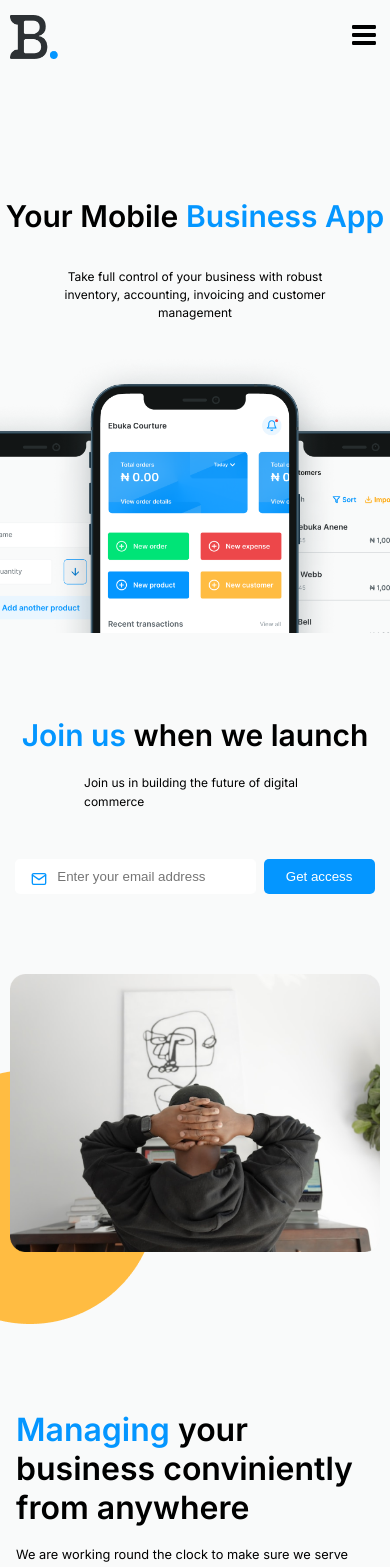
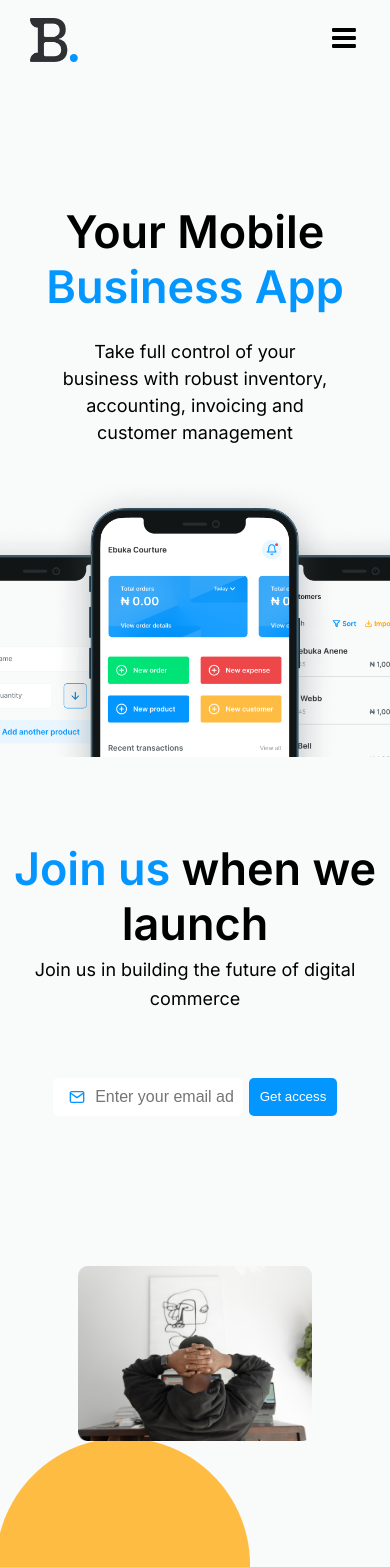
Before and after one commit to Prospertech-github/bridge-landing-page, a React (Create React App) app: page / in a window 390 px wide. Shown: the top 1567 px of the page. Built offline with nearby package versions, Linux system fonts and the light colour scheme.

Commit message:
FEAT: Responsive Tab design

```diff
--- a/src/components/Article/Article.css
+++ b/src/components/Article/Article.css
@@ -92,3 +92,15 @@
 	gap: 2rem;
 }
 }
+
+
+@media screen and (max-width: 800px) {
+	.article__container {
+		display: flex;
+		flex-direction: column;
+		gap: 2rem;
+		justify-content: center;
+		align-items: center;
+		margin-top: 50px;
+	}
+}
--- a/src/components/Footer/Footer.css
+++ b/src/components/Footer/Footer.css
@@ -34,19 +34,6 @@ footer {
 	/* border: 1px solid red; */
 	/* margin-left: 4rem; */
 }
-/* .footer__socials a {
-	width: 3.5rem;
-	height: 3.5rem;
-	border: 1px solid #af812d;
-	border-radius: 50%;
-	color: #af812d;
-	padding: 0.8rem;
-} */
-/* .footer__socials a:hover {
-	color: #0496ff;
-	border: 1px solid #0496ff;
-} */
-
 .footer__copyright {
 	/* margin-bottom: 1rem; */
 	color: #af812d;
@@ -68,15 +55,7 @@ footer {
 	width: 3.5rem;
 	height: 3.5rem;
 }
-/* @media screen and (max-width: 1024px) {
-	.footer__socials {
-		/* margin-left: -2rem;
-		border: 2px solid white;
-	}
-	.footer__logo {
-		margin-left: 7rem;
-	}
-} */
+
 @media screen and (max-width: 540px) {
 	footer {
 		display: flex;
@@ -102,3 +81,61 @@ footer {
 		width: 80%;
   }
 }
+
+
+@media screen and (max-width: 800px) {
+	footer {
+		display: flex;
+		flex-direction: column;
+		gap: 3rem;
+	}
+	.footer__logo {
+		/* margin-left: 5rem; */
+		font-size: 2rem;
+	width: 10rem;
+	margin-left: 9rem;
+	color: white;
+	}
+	.footer__logo img {
+	width: 100%;
+}
+  .footer__socials{
+    width: 100%;
+  }
+  .footer__socials a{
+    width: 50px;
+    height: 50px;
+  }
+  .footer-icon{
+    font-size: 24px;
+    text-align: center;
+    margin: auto;
+		padding: 0.5rem;
+		height: 80%;
+		width: 80%;
+  }
+}
+
+
+/* .footer__socials a {
+	width: 3.5rem;
+	height: 3.5rem;
+	border: 1px solid #af812d;
+	border-radius: 50%;
+	color: #af812d;
+	padding: 0.8rem;
+} */
+/* .footer__socials a:hover {
+	color: #0496ff;
+	border: 1px solid #0496ff;
+} */
+
+/* @media screen and (max-width: 1024px) {
+	.footer__socials {
+		/* margin-left: -2rem;
+		border: 2px solid white;
+	}
+	.footer__logo {
+		margin-left: 7rem;
+	}
+} */
--- a/src/components/Mainheader/Mainheader.css
+++ b/src/components/Mainheader/Mainheader.css
@@ -54,3 +54,28 @@
 		width: 100%;
 	}
 }
+
+
+@media screen and (max-width: 800px) {
+	.main__header {
+		margin-top: 120px;
+		gap: 1rem;
+	}
+	.header-writeup1 {
+		width: var(--container-width-sm);
+	}
+
+	.header-writeup1 h3 {
+		font-size: 45px;
+	}
+	.header-writeup2 {
+		width: 70%;
+		margin-top: 8px;
+	}
+	.header-writeup2 p {
+		font-size: 18px;
+		text-align: center;
+		line-break: none !important;
+		width: 100%;
+	}
+}
--- a/src/components/Mainheader2/Mainheader2.css
+++ b/src/components/Mainheader2/Mainheader2.css
@@ -120,3 +120,56 @@
 		color: #0496ff;
 	}
 }
+
+
+@media screen and (max-width: 840px) {
+	.main__head {
+		margin-top: 80px;
+	}
+	.head-writeup1 {
+		width: var(--container-width-sm);
+		font-size: 2px;
+	}
+
+	.head-writeup1 h3 {
+		font-size: 45px;
+	}
+	.head-writeup2 {
+		margin-top: 5px;
+		display: flex;
+		justify-content: center;
+		align-items: center;
+
+	}
+	.head-writeup2 p {
+		line-height: 1.6;
+		width: 100%;
+		height: 100%;
+		font-size: 18px;
+		text-align: center;
+	}
+
+	.input__form {
+		margin-top: 4rem;
+		height: 100%;
+		position: relative;
+		display: flex;
+		justify-content: center;
+		gap: 2%;
+		width: 75%;
+	}
+	.input__div {
+		width: 65%;
+	}
+	.input__field {
+		width: 100%;
+	}
+	.sub-button {
+		width: 30%;
+	}
+	.icon1 {
+		position: absolute;
+		margin-top: 0.7rem;
+		color: #0496ff;
+	}
+}
--- a/src/components/Navbar/Navbar.css
+++ b/src/components/Navbar/Navbar.css
@@ -116,10 +116,12 @@
 	}
 } */
 nav {
+	width: 100%;
 	display: flex;
 	justify-content: space-between;
 	align-items: center;
 	padding: 20px 40px;
+	/* border: 2px solid; */
 }
 .logo {
 	width: 4rem;
@@ -176,7 +178,7 @@ nav.scrolled {
 		background-color: #fff;
 		opacity: 1;
 
-		box-shadow: 2px 4px 3px #888;
+		box-shadow: 2px 0px 3px #888;
 	}
 	.logo {
 		width: 3rem;
@@ -212,3 +214,54 @@ nav.scrolled {
 		color: rgb(4, 150, 255);
 	}
 }
+
+@media screen and (max-width: 800px) {
+	nav {
+		display: flex;
+		justify-content: space-between;
+		align-items: center;
+		padding: 18px 30px;
+	}
+	nav.scrolled {
+		position: sticky;
+		top: 0;
+		z-index: 20;
+		background-color: #fff;
+		opacity: 1;
+
+		box-shadow: 2px 4px 3px #888;
+	}
+	.logo {
+		width: 3rem;
+		height: 3rem;
+	}
+	nav .navLinks {
+		height: fit-content;
+		position: fixed;
+		top: 0;
+		left: 0;
+		right: 0;
+		z-index: 10;
+		flex-direction: column;
+		align-items: center;
+		padding: 30px 0;
+		color: rgb(4, 150, 255);
+		display: none;
+		background: #fff;
+		box-shadow: 2px 3px 3px #888;
+		transition: all 1s ease;
+	}
+	.links {
+		color: rgb(4, 150, 255);
+	}
+	.openMenu {
+		display: block;
+	}
+	.closeMenu {
+		display: block;
+		position: absolute;
+		top: 18px;
+		right: 60px;
+		color: rgb(4, 150, 255);
+	}
+}
--- a/src/components/Navbar/Navbar.jsx
+++ b/src/components/Navbar/Navbar.jsx
@@ -40,8 +40,6 @@ const Navbar = () => {
 
 	}
 	const showMenu = (e) => {
-		console.log('fresh');
-		console.log(e)
 		const navLinks = document.querySelector('.navLinks');
 		navLinks.style.display = 'flex'
 		navLinks.style.top = '0';
--- a/src/components/Section 4/Section4.css
+++ b/src/components/Section 4/Section4.css
@@ -71,3 +71,47 @@
 		z-index: -10;
 	}
 }
+
+
+@media screen and (max-width: 800px) {
+	.main__header-section4{
+		margin-top: 150px;
+	}
+	.main__header-container {
+		width: 100%;
+		display: flex;
+		flex-direction: column;
+		gap: 4rem;
+		position: relative;
+		padding: 0;
+	}
+	.main__header-left {
+		border-radius: 5%;
+		width: 60%;
+	}
+	.main__header-left img {
+		width: 100%;
+	}
+	.main__header-right {
+		margin-top: 90px;
+		padding-left: 1rem;
+		width: 80%;
+	}
+
+	.main__header-right p {
+		font-size: 0.8rem;
+		line-height: 1.8;
+		width: 90%;
+	}
+
+	.main__header-right h3 {
+		font-size: 2rem;
+		width: 100%;
+	}
+	.ellipse-div {
+		position: absolute;
+		top: 30%;
+		left: -1%;
+		z-index: -10;
+	}
+}
--- a/src/components/Section5/Section5.css
+++ b/src/components/Section5/Section5.css
@@ -45,6 +45,7 @@ form {
 	gap: 1.2rem;
 	width: 100%;
 	height: 100%;
+	font-size: 16px;
 }
 
 input,
@@ -56,6 +57,10 @@ textarea {
 	border: 2px solid white;
 	resize: none;
 	color: black;
+	font-size: 16px;
+}
+input:focus{
+	transform: scale(0);
 }
 
 .button {
@@ -97,3 +102,19 @@ textarea {
 		margin-top: 55px;
 	}
 }
+
+@media screen and (max-width: 800px){
+	.heading-writeup1 {
+		width: 100%;
+		padding: 10px;
+		margin-top: 0rem;
+	}
+	.heading-writeup2 p {
+		font-size: 16px;
+		width: 80%;
+		text-align: center;
+	}
+	.main__head-section5 {
+		margin-top: 50px;
+	}
+}
--- a/src/index.css
+++ b/src/index.css
@@ -16,8 +16,8 @@ body {
 	background: #f9fafa;
 	font-family: 'Inter', sans-serif;
 	max-width: 1440px;
-	width: 100%;
-	overflow-x: hidden;
+	width: 100% !important;
+	overflow-x: hidden !important;
 	margin-inline: auto;
 	scroll-behavior: smooth;
 }
```
